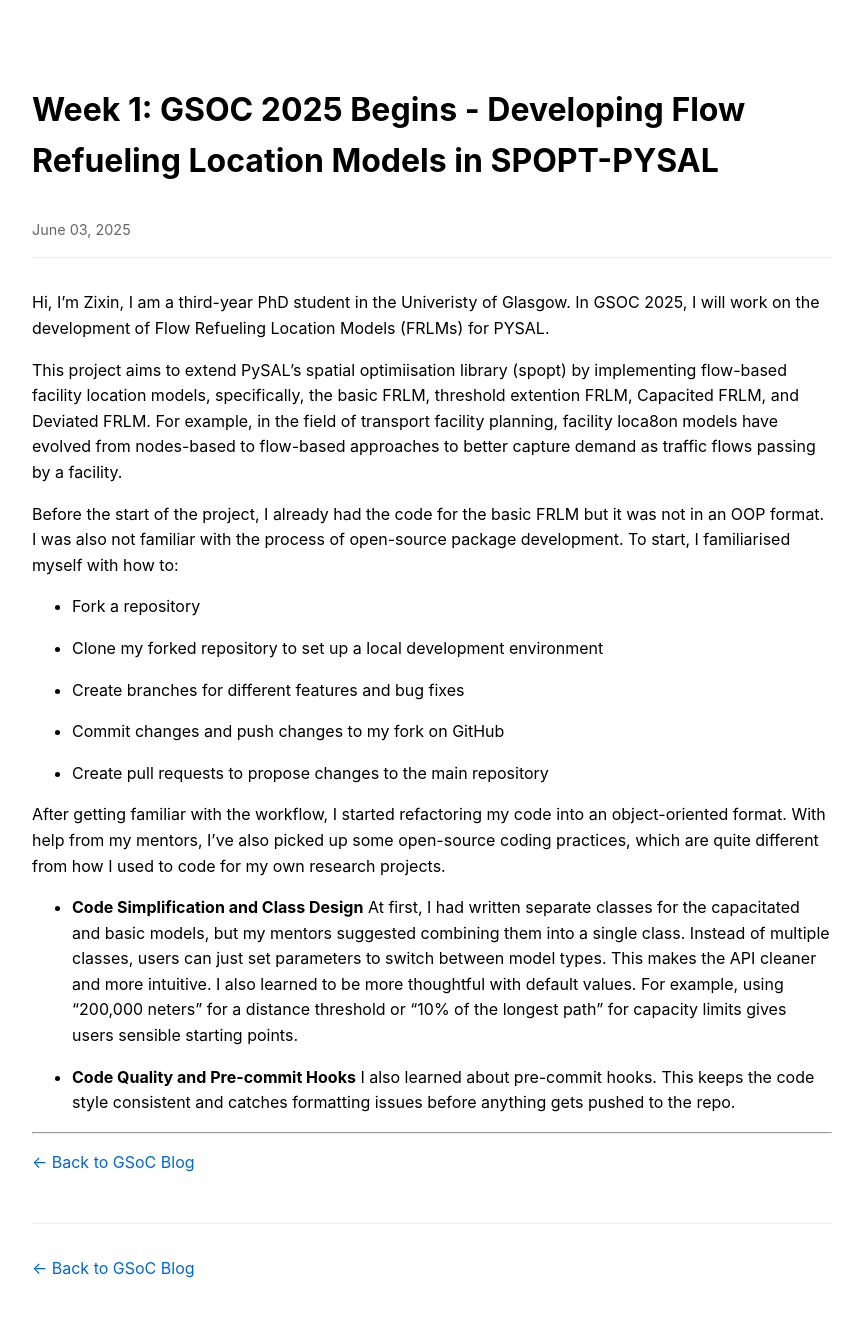
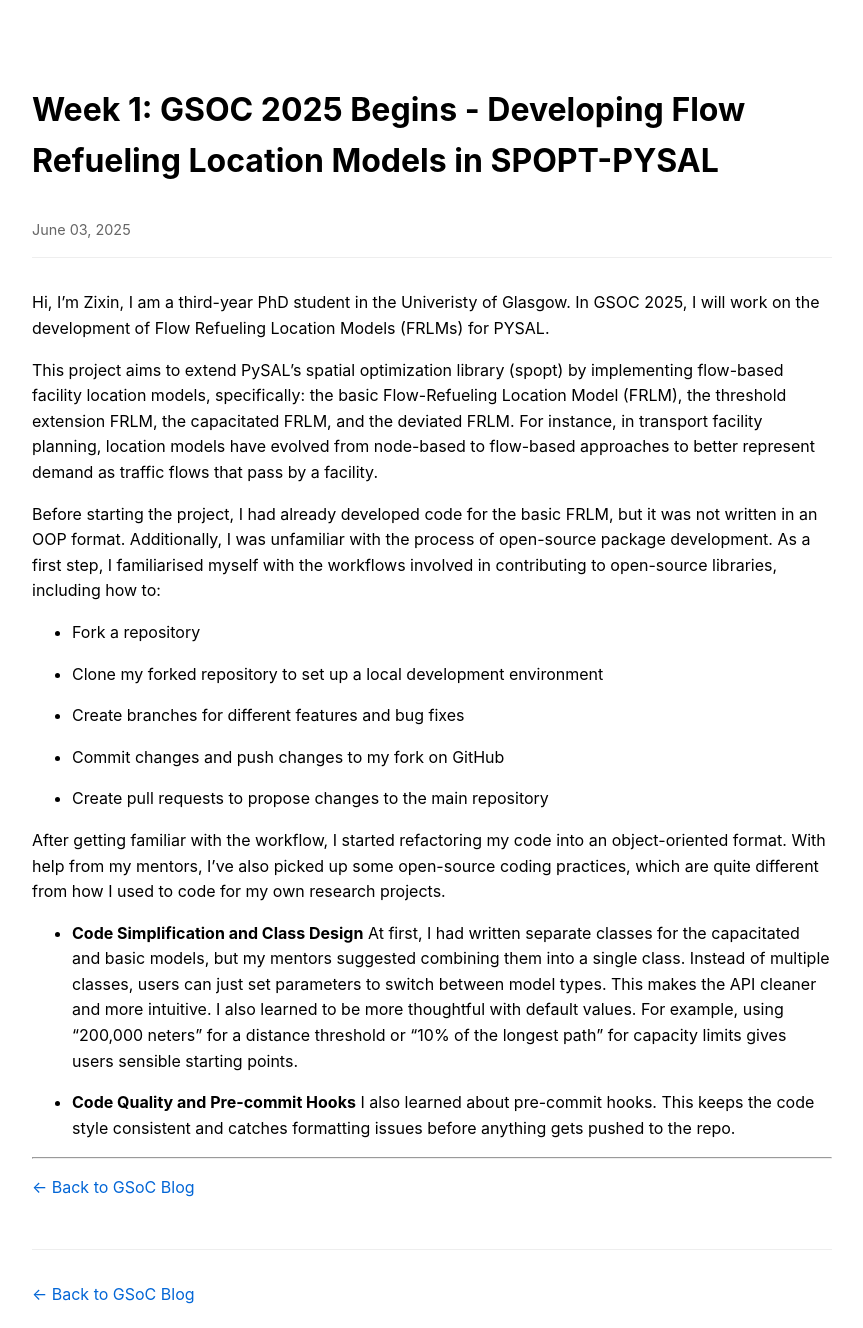
Before and after one commit to fengzixin0617/fengzixin0617.github.io, a Jekyll site: the page built from _posts/2025-06-05-week-1.md, in a window 1280 px wide. Shown: the whole page, without its empty margins (208-1071 px from the left). Built offline with Jekyll 4.4.1, drawn with Linux system fonts in a browser that asks for light colours; before the commit the page ends 1302 px from its top, so only the background shows below that.

Commit message:
Update 2025-06-05-week-1.md

```diff
--- a/_posts/2025-06-05-week-1.md
+++ b/_posts/2025-06-05-week-1.md
@@ -7,10 +7,9 @@ categories: [gsoc]
 
 Hi, I'm Zixin, I am a third-year PhD student in the Univeristy of Glasgow. In GSOC 2025, I will work on the development of Flow Refueling Location Models (FRLMs) for PYSAL.
 
-This project aims to extend PySAL's spatial optimiisation library (spopt) by implementing flow-based facility location models, specifically, the basic FRLM, threshold extention FRLM, Capacited FRLM,
-and Deviated FRLM.  For example, in the field of transport facility planning, facility loca8on models have evolved from nodes-based to flow-based approaches to better capture demand as traffic flows passing by a facility.
+This project aims to extend PySAL’s spatial optimization library (spopt) by implementing flow-based facility location models, specifically: the basic Flow-Refueling Location Model (FRLM), the threshold extension FRLM, the capacitated FRLM, and the deviated FRLM. For instance, in transport facility planning, location models have evolved from node-based to flow-based approaches to better represent demand as traffic flows that pass by a facility.
 
-Before the start of the project, I already had the code for the basic FRLM but it was not in an OOP format. I was also not familiar with the process of open-source package development. To start, I familiarised myself with how to:
+Before starting the project, I had already developed code for the basic FRLM, but it was not written in an OOP format. Additionally, I was unfamiliar with the process of open-source package development. As a first step, I familiarised myself with the workflows involved in contributing to open-source libraries, including how to:
 
 - Fork a repository
 - Clone my forked repository to set up a local development environment
```
